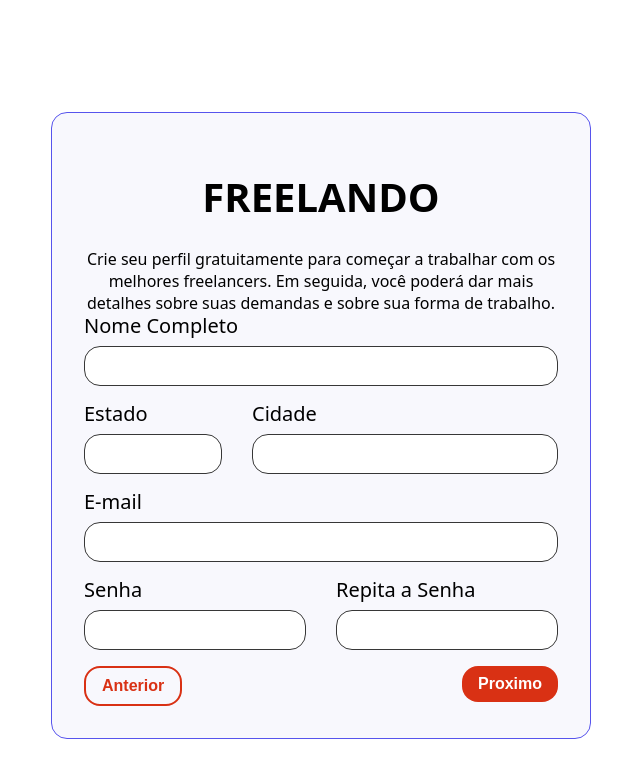
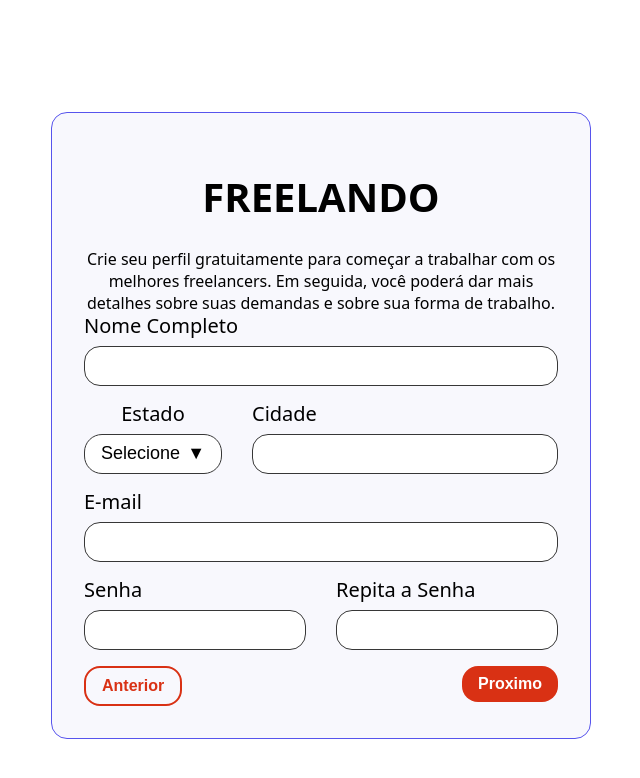
Before and after one commit to RochaDiegoDev/Freelando, a React (Vite) app: page / in a window 1280 px wide. Shown: the top 778 px of the page, without its empty margins (281-921 px from the left). Built offline with nearby package versions, Linux system fonts and the light colour scheme.

Commit message:
Adicionando Componente Lista Suspensa

```diff
--- a/src/App.jsx
+++ b/src/App.jsx
@@ -7,8 +7,38 @@
 import { Tipografia } from './assets/componentes/Tipografia'
 import { Row } from 'react-grid-system'
 import { Col } from 'react-grid-system'
-import { Botao } from './assets/componentes/Botao/Botao'
+import { BotaoEstilizado } from './assets/componentes/Botao/Botao'
+import { ListaSuspensa } from './assets/componentes/ListaSuspensa/ListaSuspensa'
 
+  const estadosBrasileiros = [
+    { "text": "Acre", "value": "AC" },
+    { "text": "Alagoas", "value": "AL" },
+    { "text": "Amapá", "value": "AP" },
+    { "text": "Amazonas", "value": "AM" },
+    { "text": "Bahia", "value": "BA" },
+    { "text": "Ceará", "value": "CE" },
+    { "text": "Distrito Federal", "value": "DF" },
+    { "text": "Espírito Santo", "value": "ES" },
+    { "text": "Goiás", "value": "GO" },
+    { "text": "Maranhão", "value": "MA" },
+    { "text": "Mato Grosso", "value": "MT" },
+    { "text": "Mato Grosso do Sul", "value": "MS" },
+    { "text": "Minas Gerais", "value": "MG" },
+    { "text": "Pará", "value": "PA" },
+    { "text": "Paraíba", "value": "PB" },
+    { "text": "Paraná", "value": "PR" },
+    { "text": "Pernambuco", "value": "PE" },
+    { "text": "Piauí", "value": "PI" },
+    { "text": "Rio de Janeiro", "value": "RJ" },
+    { "text": "Rio Grande do Norte", "value": "RN" },
+    { "text": "Rio Grande do Sul", "value": "RS" },
+    { "text": "Rondônia", "value": "RO" },
+    { "text": "Roraima", "value": "RR" },
+    { "text": "Santa Catarina", "value": "SC" },
+    { "text": "São Paulo", "value": "SP" },
+    { "text": "Sergipe", "value": "SE" },
+    { "text": "Tocantins", "value": "TO" }
+  ]
 
 function App() {
   return (
@@ -31,7 +61,7 @@
 
               <Row>
                 <Col lg={4} md={4} sm={4}>
-                  <CampoTexto titulo="Estado" />
+                  <ListaSuspensa titulo="Estado" opcoes={estadosBrasileiros}/>
                 </Col>
 
                 <Col lg={8} md={8} sm={8}>
@@ -57,12 +87,12 @@
               <Row>
                 <Col lg={6} md={6} sm={6}>
                   <div style={{textAlign: 'left'}}>
-                    <Botao variante="secundaria">Anterior</Botao>
+                    <BotaoEstilizado variante="secundaria">Anterior</BotaoEstilizado>
                   </div>
                 </Col>
                 <Col lg={6} md={6} sm={6}>
                   <div style={{ textAlign: 'right' }}>
-                    <Botao>Proximo</Botao>
+                    <BotaoEstilizado>Proximo</BotaoEstilizado>
                   </div>
                 </Col>
               </Row>
--- a/src/assets/componentes/Botao/Botao.jsx
+++ b/src/assets/componentes/Botao/Botao.jsx
@@ -1,7 +1,8 @@
 import styled from "@emotion/styled";
 import PropTypes from 'prop-types';
 
-const BotaoPrimarioEstilizado = styled.button`
+
+export const BotaoPrimarioEstilizado = styled.button`
     background: ${props => props.theme.cores.primarias.b};
     color: ${props => props.theme.cores.branco};
     border-radius: ${props => props.theme.espacamentos.s};
@@ -42,9 +43,9 @@
     }
 `
 
-export const Botao = ({ children, variante = 'primaria' }) => {
+export const BotaoEstilizado = ({ children, variante= 'primaria', onClick }) => {
     if (variante === 'primaria') {
-        return <BotaoPrimarioEstilizado>
+        return <BotaoPrimarioEstilizado onClick={onClick}>
             {children}
         </BotaoPrimarioEstilizado>
     }
@@ -53,7 +54,8 @@
     </BotaoSecundarioEstilizado>
 }
 
-Botao.propTypes = {
+BotaoEstilizado.propTypes = {
     children: PropTypes.node,
-    variante: PropTypes.string
+    variante: PropTypes.string,
+    onClick: PropTypes.func
 }
--- a/src/assets/componentes/CampoTexto/CampoTexto.jsx
+++ b/src/assets/componentes/CampoTexto/CampoTexto.jsx
@@ -1,15 +1,7 @@
 import styled from '@emotion/styled';
 import PropTypes from 'prop-types';
+import {LabelEstilizada} from '../Labels/index'
 
-const LabelEstilizada = styled.label`
-    display: block;
-    width: 100%;
-    box-sizing: border-box;
-    font-weight: 400;
-    font-size: 20px;
-    line-height: 24px;
-    text-align:left;
-    `
 const InputEstilizada = styled.input`
     display: block;
     width: 100%;
@@ -36,5 +28,5 @@
 }
 
 CampoTexto.propTypes = {
-    children: PropTypes.node
+    titulo: PropTypes.node
 }
--- /dev/null
+++ b/src/assets/componentes/Labels/index.jsx
@@ -0,0 +1,11 @@
+import styled from '@emotion/styled';
+
+export const LabelEstilizada = styled.label`
+    display: block;
+    width: 100%;
+    box-sizing: border-box;
+    font-weight: 400;
+    font-size: 20px;
+    line-height: 24px;
+    text-align:left;
+    `
--- /dev/null
+++ b/src/assets/componentes/ListaSuspensa/ItemListaSuspensaEstilizada.jsx
@@ -0,0 +1,15 @@
+import styled from "@emotion/styled";
+
+export const ItemListaSuspensaEstilizada = styled.li`
+    padding: ${props => props.theme.espacamentos.xs} 0;
+    text-align: center;
+    border-bottom: 1px solid ${props => props.theme.cores.neutras.c};
+    cursor:pointer;
+    &:last-child{
+        border:none;
+    }
+    color: ${props => props.focoAtivo ? props.theme.cores.focus : 'inherit'};
+    &:hover{
+        color: ${props => props.theme.cores.focus};
+    }
+`
--- /dev/null
+++ b/src/assets/componentes/ListaSuspensa/ListaSuspensa.jsx
@@ -0,0 +1,133 @@
+import styled from "@emotion/styled"
+import { useState } from "react"
+import { ItemListaSuspensaEstilizada } from "./ItemListaSuspensaEstilizada"
+import { ListaSuspensaEstilizada } from "./ListaSuspensaEstilizada"
+import PropTypes from 'prop-types';
+
+
+const LabelEstilizada = styled.label`
+    display: block;
+    width: 100%;
+    box-sizing: border-box;
+    font-weight: 400;
+    font-size: 20px;
+    line-height: 24px;
+    position: relative;
+
+`
+
+const BotaoEstilizado = styled.button`
+    cursor: pointer;
+    display: block;
+    height: 40px;
+    width: 100%;
+    font-size: 18px;
+    outline: none;
+    box-sizing: border-box;
+    display: flex;
+    align-items: center;
+    justify-content: space-between;
+    font-weight: 400;
+    border-radius: 18px;
+    border-bottom-left-radius: ${props => props.estaAberta ? '0' : '18px'};
+    border-bottom-right-radius: ${props => props.estaAberta ? '0' : '18px'};
+    margin-top: ${props => props.theme.espacamentos.xs};
+    padding: ${props => props.theme.espacamentos.s};
+    background: ${props => props.theme.cores.branco};
+    border: 1px solid ${props => props.theme.cores.neutras.a};
+    &:focus {
+        border-color: ${props => props.theme.cores.focus};
+    }
+`
+
+export const ListaSuspensa = ({ titulo, opcoes }) => {
+    const [estarAberta, alternarVisibilidade] = useState(false)
+
+    const [opcaoFocada, setOpcaoFocada] = useState(null);
+    const [opcaoSelecionada, setOpcaoSelecionada] = useState(null);
+
+    const manipularTeclaDoTeclado = (evento) => {
+        alternarVisibilidade(true)
+        switch (evento.key) {
+            case 'ArrowDown':
+                evento.preventDefault();
+                setOpcaoFocada(focoAntigo => {
+                    if (focoAntigo == null) {
+                        return 0;
+                    }
+                    if (focoAntigo === (opcoes.length - 1)) {
+                        return opcoes.length - 1
+                    }
+                    return focoAntigo += 1
+                })
+                break;
+
+            case 'ArrowUp':
+                evento.preventDefault();
+                setOpcaoFocada(focoAntigo => {
+                    if (!focoAntigo) {
+                        return 0;
+                    }
+                    return focoAntigo -= 1
+                })
+
+                break;
+            case 'Enter':
+                evento.preventDefault()
+                setOpcaoFocada(null)
+                alternarVisibilidade(false)
+                setOpcaoSelecionada(opcoes[opcaoFocada])
+                break;
+
+            case 'Escape':
+                    evento.preventDefault();
+                    setOpcaoFocada(null)
+                    alternarVisibilidade(false)
+                    break;
+
+            case 'Tab':
+                    setOpcaoFocada(null)
+                    alternarVisibilidade(false)
+                    break;
+
+            default:
+                break;
+        }
+    }
+
+    return ( <LabelEstilizada >
+            {titulo}
+            <BotaoEstilizado
+                estarAberta={estarAberta}
+                onClick={() => alternarVisibilidade(!estarAberta)}
+                onKeyDown={manipularTeclaDoTeclado}
+            >
+                <div className='BotaoEstilizadoEstado'>
+                   {opcaoSelecionada ? opcaoSelecionada.text : 'Selecione'}
+                </div>
+
+                <div >
+                    <span>{estarAberta ? '▲' : '▼'}</span>
+                </div>
+
+            </BotaoEstilizado>
+            {estarAberta && <ListaSuspensaEstilizada>
+                {opcoes.map((opcao, index) => <ItemListaSuspensaEstilizada
+                    key={opcao.value}
+                    focoAtivo={index === opcaoFocada}
+                    onClick={() => setOpcaoSelecionada(opcao)}
+                    >
+                    {opcao.text}
+                    </ItemListaSuspensaEstilizada>)}
+            </ListaSuspensaEstilizada>}
+        </LabelEstilizada>)
+}
+
+ListaSuspensa.propTypes = {
+    children: PropTypes.node,
+    titulo: PropTypes.string,
+    opcoes: PropTypes.arrayOf(PropTypes.shape({
+        text: PropTypes.string,
+        value: PropTypes.string,
+    })),
+}
--- /dev/null
+++ b/src/assets/componentes/ListaSuspensa/ListaSuspensaEstilizada.jsx
@@ -0,0 +1,17 @@
+import styled from "@emotion/styled";
+
+export const ListaSuspensaEstilizada = styled.ul`
+    position: absolute;
+    top: 100%;
+    left: 0;
+    right: 0;
+    background-color: ${props => props.theme.cores.branco};
+    z-index: 1;
+    border: 1px solid ${props => props.theme.cores.neutras.a};
+    border-bottom-left-radius: 18px;
+    border-bottom-right-radius: 18px;
+    border-top: none;
+    margin: 0;
+    padding: 0 ${props => props.theme.espacamentos.m};
+    list-style: none;
+`
```
